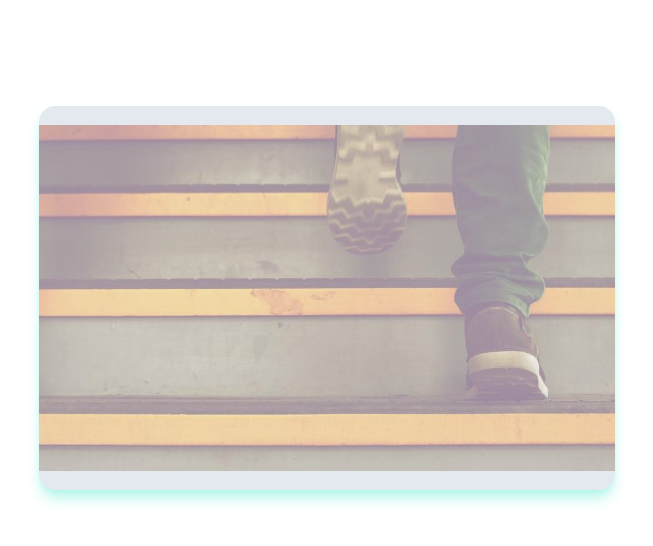
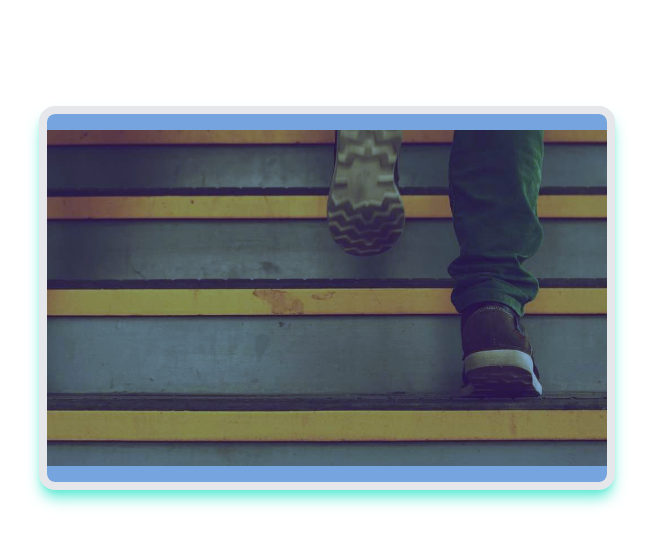
Before and after one commit to Mamat1411/belajar-tailwind, a website: page src/public/views/index.html in a window 1280 px wide. Shown: the part 1504-2050 px from the top of the page, without its empty margins (313-966 px from the left). Drawn offline with Linux system fonts and the light colour scheme.

Commit message:
Learning About Mix Blend

```diff
--- a/src/public/views/index.html
+++ b/src/public/views/index.html
@@ -88,11 +88,13 @@
 
    <!-- Tailwind CSS: Background Size, Repeat, Position-->
     <!-- Tailwind CSS: Border Radius, Width, Color, Style, Divide -->
-     <!-- Tailwind CSS: Shadow, Opacity -->
+     <!-- Tailwind CSS: Shadow, Opacity, Mix Blend -->
    <div
-      class="mt-32 max-w-xl mx-auto h-96 bg-slate-300 bg-contain bg-no-repeat bg-center rounded-2xl shadow-lg shadow-teal-300 opacity-50"
+      class="mt-32 max-w-xl mx-auto h-96 bg-slate-300 bg-contain bg-no-repeat bg-center rounded-2xl shadow-lg shadow-teal-300 overflow-hidden border-8"
       style="background-image: url(../../resources/img/389-1000x600.jpg);">
+      <div class="w-full h-full bg-blue-300 mix-blend-multiply">
 
+      </div>
    </div>
 
    <div class="mb-96">
```
Also changed, not shown: src/public/css/style.css.
